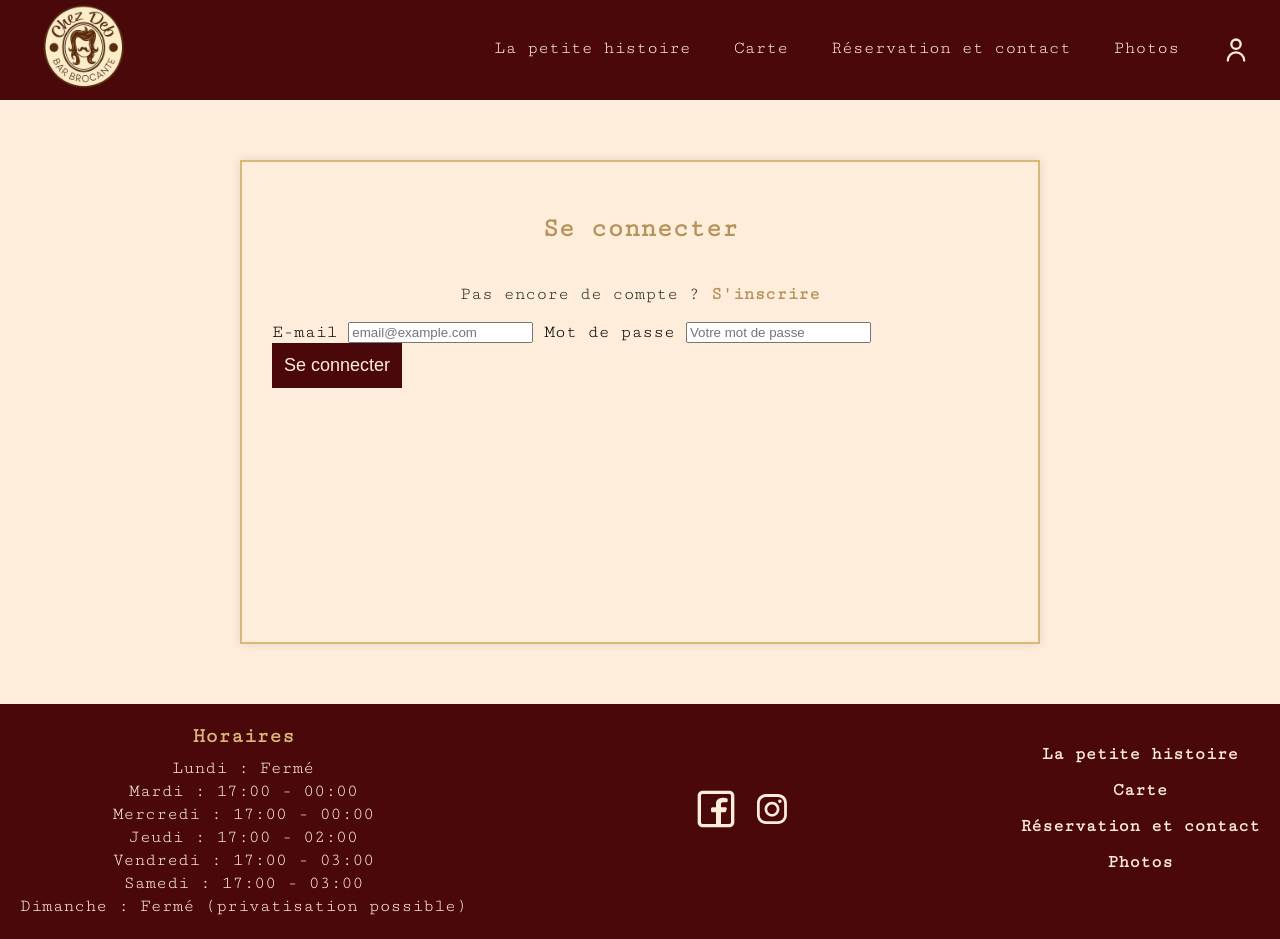
After one commit to Paolina-coding/Chez-Deb, a Symfony app: template templates/security/login.html.twig in a window 1280 px wide. The commit adds this page. Run offline with Twig, Linux system fonts and the light colour scheme; the template is opened without the code that fills it, so the values that code supplies are empty; form fields are guessed from the names that the template uses; style sheets or scripts are compiled from the project's sources; some libraries are stand-ins or nearby versions.

Commit message:
Login is now possible

```diff
--- a/assets/styles/app.css
+++ b/assets/styles/app.css
@@ -48,6 +48,14 @@ body {
 
 .nav a:hover {
   color: var(--gold);
+}
+
+.header-user-icon .user-svg {
+    width: 28px;
+    height: 28px;
+    color: var(--light);
+    cursor: pointer;
+    vertical-align: middle;
 }
 
 /* Main */
--- /dev/null
+++ b/assets/styles/login.css
@@ -0,0 +1,80 @@
+.login-section {
+    max-width: 800px;
+    margin: 60px auto;
+    padding: 0 20px;
+    display: flex;
+    justify-content: center;
+}
+
+.login-block {
+    flex: 1;
+    padding: 30px;
+    border: 2px solid var(--gold);
+    background: var(--light);
+    box-shadow: 0 0 10px rgba(0,0,0,0.1);
+    border-radius: 0;
+    min-height: 420px;
+    display: flex;
+    flex-direction: column;
+    justify-content: flex-start;
+}
+
+.login-block h1 {
+    color: var(--accent);
+    text-align: center;
+}
+
+.login-register {
+    text-align: center;
+    color: var(--text);
+}
+
+.login-register a {
+    color: var(--accent);
+    text-decoration: none;
+    font-weight: bold;
+}
+
+.login-error {
+    background: rgba(255, 0, 0, 0.15);
+    color: #b30000;
+    padding: 12px;
+    border-radius: 4px;
+    margin-bottom: 20px;
+    text-align: center;
+}
+
+.login-form {
+    display: flex;
+    flex-direction: column;
+    gap: 20px;
+}
+
+.login-form label {
+    font-weight: bold;
+    color: var(--text);
+}
+
+.login-form input {
+    padding: 12px;
+    border: 1px solid var(--accent);
+    background: var(--light);
+    font-family: 'Cutive Mono', monospace;
+    font-size: 16px;
+    width: 100%;
+    box-sizing: border-box;
+}
+
+.login-btn {
+    background: var(--dark);
+    color: var(--light);
+    padding: 12px;
+    border: none;
+    cursor: pointer;
+    font-size: 18px;
+    transition: 0.2s;
+}
+
+.login-btn:hover {
+    background: var(--accent);
+}
--- /dev/null
+++ b/hash.php
@@ -0,0 +1,2 @@
+<?php
+echo password_hash("mdptest", PASSWORD_BCRYPT);
--- a/templates/base.html.twig
+++ b/templates/base.html.twig
@@ -22,6 +22,12 @@
                     <a href="/carte">Carte</a>
                     <a href="/reservation">Réservation et contact</a>
                     <a href="/photos">Photos</a>
+                    <a href="{{ path('app_login') }}" class="header-user-icon">
+                        <svg class="user-svg" viewBox="0 0 24 24" fill="none" xmlns="http://www.w3.org/2000/svg">
+                            <path d="M5 21C5 17.134 8.13401 14 12 14C15.866 14 19 17.134 19 21M16 7C16 9.20914 14.2091 11 12 11C9.79086 11 8 9.20914 8 7C8 4.79086 9.79086 3 12 3C14.2091 3 16 4.79086 16 7Z"
+                                stroke="currentColor" stroke-width="2" stroke-linecap="round" stroke-linejoin="round"/>
+                        </svg>
+                    </a>
                 </nav>
             </div>
         </header>
--- /dev/null
+++ b/templates/security/login.html.twig
@@ -0,0 +1,40 @@
+{% extends 'base.html.twig' %}
+
+{% block stylesheets %}
+    <link rel="stylesheet" href="{{ asset('styles/login.css') }}">
+{% endblock %}
+
+{% block body %}
+
+<section class="login-section">
+
+    <div class="login-block">
+        <h1>Se connecter</h1>
+
+        <p class="login-register">
+            Pas encore de compte ?
+            <a href="#">S'inscrire</a>
+        </p>
+
+        {% if error %}
+            <div class="login-error">
+                Identifiants incorrects.
+            </div>
+        {% endif %}
+
+        {{ form_start(form, {'attr': {'class': 'login-form'}}) }}
+
+            {{ form_label(form.email, 'E-mail') }}
+            {{ form_widget(form.email, {'attr': {'placeholder': 'email@example.com'}}) }}
+
+            {{ form_label(form.password, 'Mot de passe') }}
+            {{ form_widget(form.password, {'attr': {'placeholder': 'Votre mot de passe'}}) }}
+
+            <button type="submit" class="login-btn">Se connecter</button>
+
+        {{ form_end(form) }}
+    </div>
+
+</section>
+
+{% endblock %}
```
Also changed, not shown: src/Controller/SecurityController.php (added, +37 -0 lines), src/Entity/Utilisateur.php (+31 -1 lines), src/Form/LoginFormType.php (added, +22 -0 lines), src/Security/LoginFormAuthenticator.php (added, +42 -0 lines), 1 other file.
